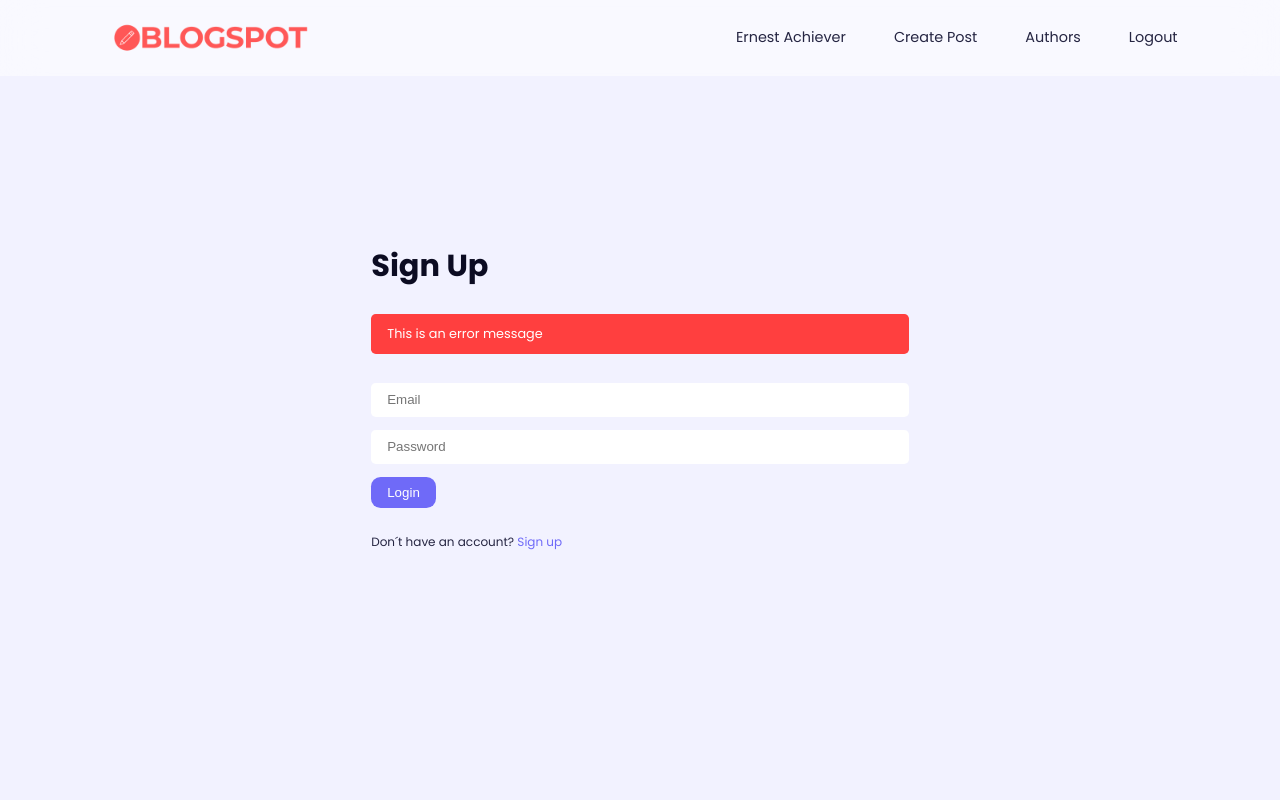
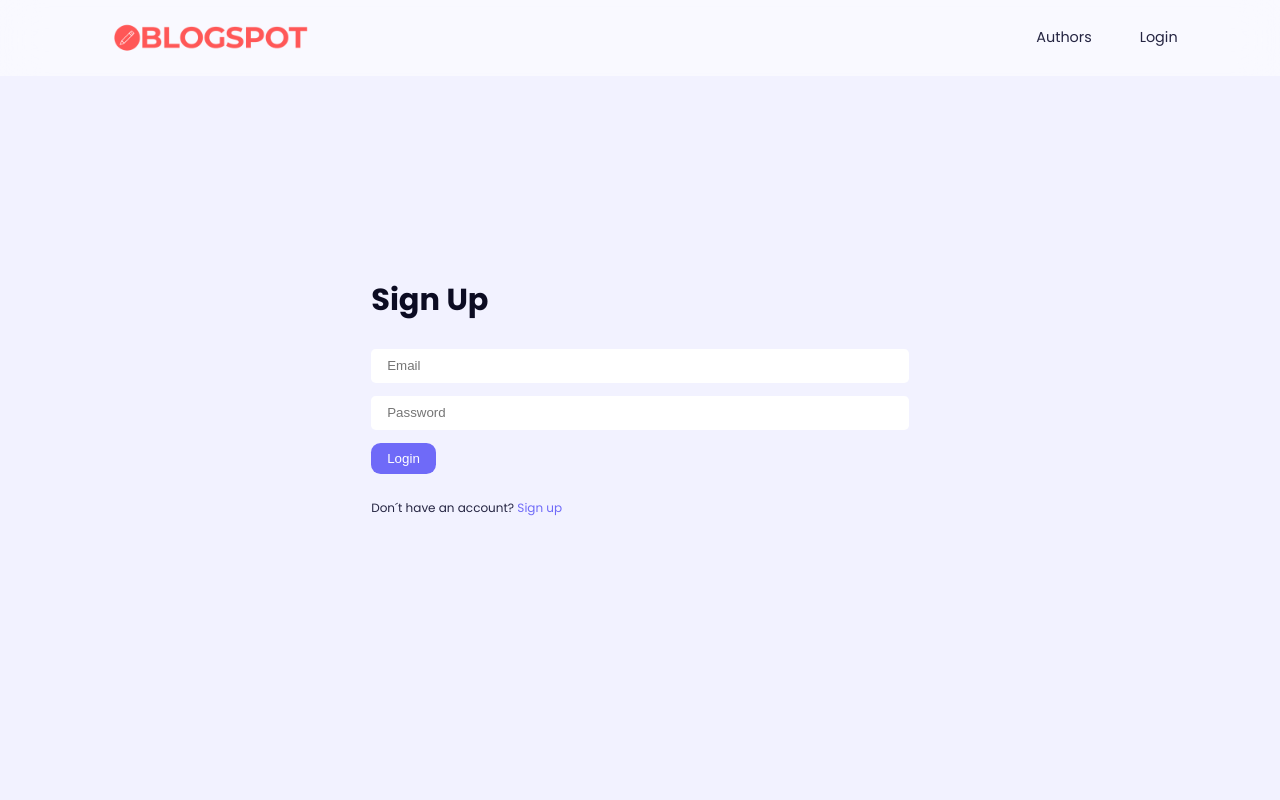
Before and after one commit to Albertocoge/blogspot-app, a React (Vite) app: page /login in a window 1280 px wide. Shown: the top 800 px of the page. Built offline with nearby package versions, Linux system fonts and the light colour scheme.

Commit message:
connecting app & api - register, login, logout, create post

```diff
--- a/package.json
+++ b/package.json
@@ -10,6 +10,7 @@
     "preview": "vite preview"
   },
   "dependencies": {
+    "axios": "^1.8.1",
     "react": "^18.3.1",
     "react-dom": "^18.3.1",
     "react-icons": "^5.4.0",
--- a/src/components/Header.jsx
+++ b/src/components/Header.jsx
@@ -1,11 +1,13 @@
-import { useState } from "react";
+import { useState , useContext } from "react";
 import { Link } from "react-router-dom";
 import Logo from "../Images/logo.png";
 import { FaBars } from "react-icons/fa";
 import { AiOutlineClose } from "react-icons/ai";
+import { UserContext } from "../context/userContext";
 
 const Header = () => {
     const [isNavShowing, setIsNavShowing] = useState(window.innerWidth > 800 ? true : false);
+    const {currentUser} = useContext(UserContext)
 
     const closeNavHandler = () => {
         if (window.innerWidth < 800) {
@@ -22,7 +24,7 @@ const Header = () => {
                     <img src={Logo} alt="Navbar Logo"/>
                 </Link>
 
-                {isNavShowing && (
+                {currentUser?.id && isNavShowing && (
                     <ul className="nav__menu">
                         <li><Link to="/profile/sdfsdf" onClick={closeNavHandler}>Ernest Achiever</Link></li>
                         <li><Link to="/create" onClick={closeNavHandler}>Create Post</Link></li>
@@ -30,7 +32,13 @@ const Header = () => {
                         <li><Link to="/logout" onClick={closeNavHandler}>Logout</Link></li>
                     </ul>
                 )}
+                {!currentUser?.id && isNavShowing && (
+                    <ul className="nav__menu">
 
+                        <li><Link to="/authors" onClick={closeNavHandler}>Authors</Link></li>
+                        <li><Link to="/login" onClick={closeNavHandler}>Login</Link></li>
+                    </ul>
+                )}
                 <button
                     className="nav__toggle-btn"
                     onClick={() => setIsNavShowing(!isNavShowing)}
--- /dev/null
+++ b/src/context/userContext.jsx
@@ -0,0 +1,20 @@
+import { createContext, useEffect, useState } from "react";
+
+export const UserContext = createContext();
+
+const UserProvider = ({ children }) => {
+  const [currentUser, setCurrentUser] = useState(
+    JSON.parse(localStorage.getItem("user")))
+
+  useEffect(() => {
+    localStorage.setItem("user", JSON.stringify(currentUser));
+  }, [currentUser])
+
+  return (
+    <UserContext.Provider value={{ currentUser, setCurrentUser }}>
+      {children}
+    </UserContext.Provider>
+  );
+};
+
+export default UserProvider;
--- a/src/index.css
+++ b/src/index.css
@@ -608,7 +608,8 @@ gap: 1rem;
 
     /* Posts */
 
-    .post__container{
+    .posts__container{
+
         grid-template-columns: 1fr;
         gap: 1rem;
     }
--- a/src/index.jsx
+++ b/src/index.jsx
@@ -17,17 +17,18 @@ import EditPost from './pages/EditPost.jsx'
 import Logout from './pages/Logout.jsx'
 import AuthorPosts from './pages/AuthorPosts.jsx'
 import DeletePost from './pages/DeletePost.jsx'
+import UserProvider from './context/userContext.jsx'
 
 const router = createBrowserRouter([
 {
 path: "/",
-element: <Layout/>,
+element: <UserProvider><Layout/></UserProvider>,
 errorElement: <ErrorPage/>,
 children: [
   {index: true, element:<Home/>},
   {path: "posts/:id", element: <PostDetail/>},
   {path: "register", element: <Register/>},
-  {path: "Login", element: <Login/>},
+  {path: "login", element: <Login/>},
   {path: "profile/:id", element: <UserProfile/>},
   {path: "authors", element: <Authors/>},
   {path: "create", element: <CreatePost/>},
--- a/src/pages/CreatePost.jsx
+++ b/src/pages/CreatePost.jsx
@@ -1,6 +1,8 @@
-import { useState } from "react";
+import { useState, useContext, useEffect } from "react";
 import ReactQuill from "react-quill";
 import "react-quill/dist/quill.snow.css"
+import {UserContext} from '../context/userContext.jsx'
+import { useNavigate } from "react-router-dom";
 
 
 const CreatePost = () => {
@@ -8,6 +10,17 @@ const CreatePost = () => {
     const [category, setCategory] = useState("uncategorized");
     const [description, setDescription] = useState("");
     const [thumbnail, setThumbnail] = useState("");
+    const navigate = useNavigate();
+
+    const {currentUser} = useContext(UserContext)
+    const token = currentUser?.token;
+
+    // redirect to login page for any user who isn´t logged in
+    useEffect(() => {
+        if(!token){
+            navigate('/login')
+        }
+    }, [])
 
     const modules = {
         toolbar: [
--- a/src/pages/Login.jsx
+++ b/src/pages/Login.jsx
@@ -1,5 +1,7 @@
-import { useState } from "react";
-import { Link } from "react-router-dom";
+import { useState, useContext } from "react";
+import { Link, useNavigate } from "react-router-dom";
+import axios from 'axios'
+import {UserContext} from '../context/userContext.jsx'
 
 
 const Login = () => {
@@ -9,6 +11,10 @@ const Login = () => {
         password: "",
 
     });
+    const [error, setError] = useState("")
+    const navigate = useNavigate()
+
+    const {setCurrentUser} = useContext(UserContext)
 
     const changeInputHandler = (e) => {
         setUserData(prevState => {
@@ -16,12 +22,25 @@ const Login = () => {
         });
     };
 
+    const loginUser = async (e) => {
+        e.preventDefault();
+        setError('')
+          try{
+             const response = await axios.post(`${import.meta.env.VITE_BASE_URL}/users/login`, userData);
+             const user = await response.data;
+             setCurrentUser(user)
+             navigate('/')
+          }  catch (err) {
+            setError(err.response.data.message)
+          }
+    }
+
     return (
         <section className="login">
             <div className="container">
                 <h2>Sign Up</h2>
-                <form className="form login__form">
-                    <p className="form__error-message">This is an error message</p>
+                <form className="form login__form" onSubmit={loginUser}>
+                    {error && <p className="form__error-message">{error}</p>}
 
                     <input
                         type="text"
--- a/src/pages/Logout.jsx
+++ b/src/pages/Logout.jsx
@@ -1,6 +1,15 @@
+import React, {useContext, useEffect} from 'react'
+import {useNavigate} from 'react-router-dom'
+import {UserContext} from '../context/userContext.jsx'
+
 const Logout = () => {
-    return (
-        <div>Logout</div>
+    const {setCurrentUser} = useContext(UserContext)
+    const navigate = useNavigate();
+
+    setCurrentUser(null)
+    navigate('/login')
+    return(
+        <></>
     )
     }
 
--- a/src/pages/Register.jsx
+++ b/src/pages/Register.jsx
@@ -1,5 +1,7 @@
 import { useState } from "react";
-import { Link } from "react-router-dom";
+import { Link , useNavigate } from "react-router-dom";
+import axios from 'axios'
+
 
 
 const Register = () => {
@@ -9,6 +11,8 @@ const Register = () => {
         password: "",
         password2: "",
     });
+    const [error, setError] = useState('')
+    const navigate = useNavigate();
 
     const changeInputHandler = (e) => {
         setUserData(prevState => {
@@ -16,12 +20,28 @@ const Register = () => {
         });
     };
 
+    const registerUser = async (e) => {
+        e.preventDefault()
+        setError('')
+        try {
+         const response = await axios.post(`${import.meta.env.VITE_BASE_URL}/users/register`, userData)
+         const newUser = await response.data;
+         console.log(newUser);
+         if(!newUser){
+             setError("couldn't register user. Please try again")
+         }
+         navigate('/login')
+        } catch (err) {
+         setError(err.response.data.message)
+        }
+     }
+
     return (
         <section className="register">
             <div className="container">
                 <h2>Sign Up</h2>
-                <form className="form register__form">
-                    <p className="form__error-message">This is an error message</p>
+                <form className="form register__form" onSubmit={registerUser}>
+                    {error && <p className="form__error-message">{error}</p>}
                     <input
                         type="text"
                         placeholder="Full Name"
@@ -29,6 +49,7 @@ const Register = () => {
                         value={userData.name}
                         onChange={changeInputHandler}
                     />
+
                     <input
                         type="text"
                         placeholder="Email"
```
Also changed, not shown: 2 other files (tests, documents, lock files or other folders).
